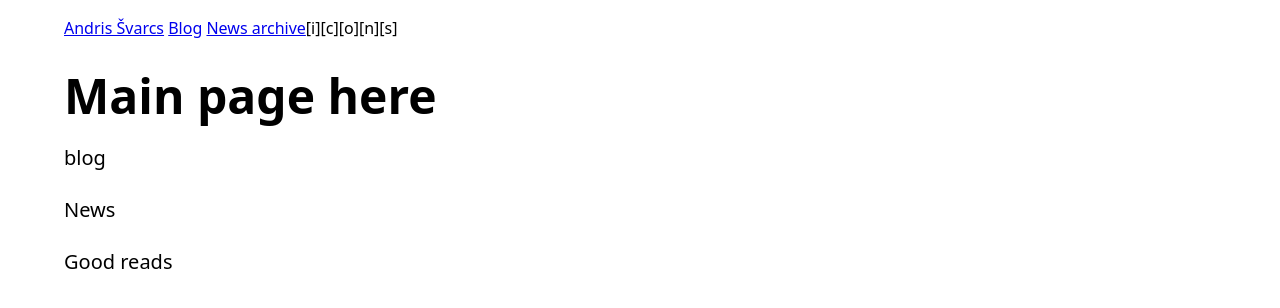
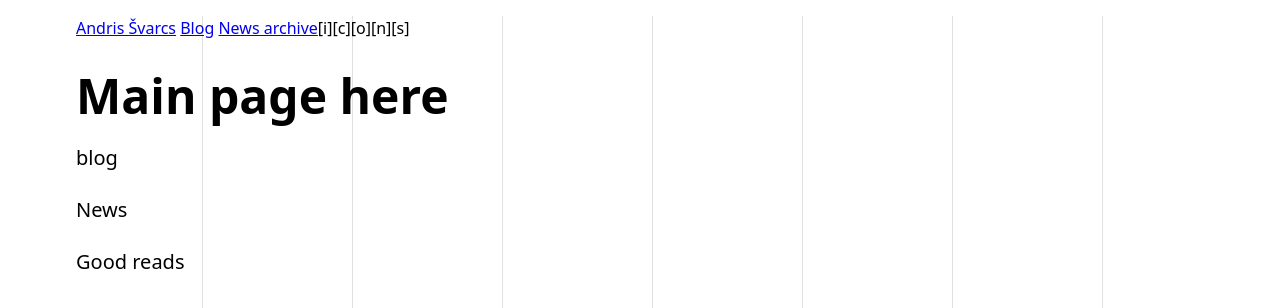
Before and after one commit to Shwartz/svelte5, a SvelteKit app: page / in a window 1280 px wide. Shown: the top 308 px of the page. Built offline with nearby package versions, Linux system fonts and the light colour scheme.

Commit message:
Background colour grid

```diff
--- a/src/app.scss
+++ b/src/app.scss
@@ -15,6 +15,29 @@ body {
   max-width: 1440px;
   width: 100%;
   padding: 1rem 4rem;
+
+}
+
+.grid {
+  --col-count: 8;
+  --gap: 1.5rem;
+  --line-color: #e0e0e0;
+  --line-width: 1px;
+
+  background-image:
+          repeating-linear-gradient(
+                          to right,
+                          var(--line-color) 0,
+                          var(--line-color) var(--line-width),
+                          transparent var(--line-width),
+                          transparent calc((100% - var(--gap) * (var(--col-count) - 1)) / var(--col-count) + var(--gap))
+          );
+  background-size: calc(100% + var(--gap)) 100%;
+  background-position: calc(var(--gap) / -2) 0;
+
+  min-height: 100vh;
+  padding: 0 calc(var(--gap) / 2);
+  box-sizing: border-box;
 }
 
 h1 {
@@ -28,3 +51,10 @@ p {
   font-size: 1.25rem;
   line-height: 1.75rem;
 }
+
+/*
+background: linear-gradient(90deg, transparent 24%,#4f46e4 25%, #4f46e4 30%, transparent 31%, transparent 39%,#4f46e4 40%, #4f46e4 45%, transparent 45%),linear-gradient(180deg, transparent 24%,#4f46e4 25%, #4f46e4 30%, transparent 31%, transparent 39%,#4f46e4 40%, #4f46e4 45%, transparent 45%);
+background-size: 3em 3em;
+background-color: #ffffff;
+opacity: 1
+*/
--- a/src/lib/blog/logic/PostList.svelte
+++ b/src/lib/blog/logic/PostList.svelte
@@ -50,10 +50,6 @@
 </div>
 
 <style lang="scss">
-  .blog {
-    background: white;
-  }
-
   section {
     transition: all 0.3s;
   }
--- a/src/routes/+layout.svelte
+++ b/src/routes/+layout.svelte
@@ -1,7 +1,7 @@
 <script lang="ts">
 	import { onNavigate } from '$app/navigation';
 	import { page } from '$app/stores';
-	import {base} from '$app/paths';
+	import { base } from '$app/paths';
 	import '../app.scss';
 
 	onNavigate((navigation) => {
@@ -22,6 +22,7 @@
 
 <div class="page">
 	<div class="container">
+		<div class="grid">
 			<header>
 				<nav>
 					<a href="{base}/">Andris Švarcs</a>
@@ -35,6 +36,7 @@
 			<slot />
 		</div>
 	</div>
+</div>
 
 <style lang="scss">
   header {
```
Lines whose indentation alone changed are shown as unchanged.
